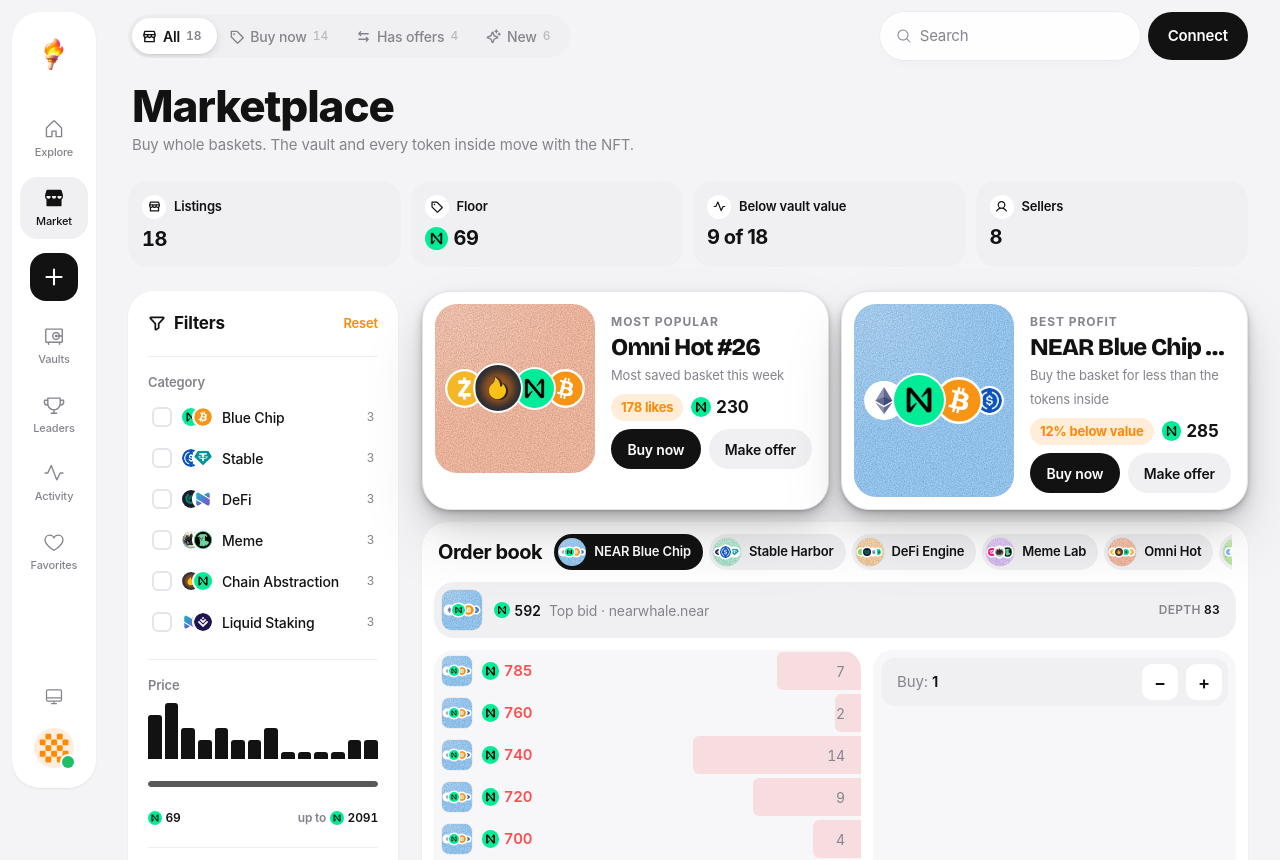
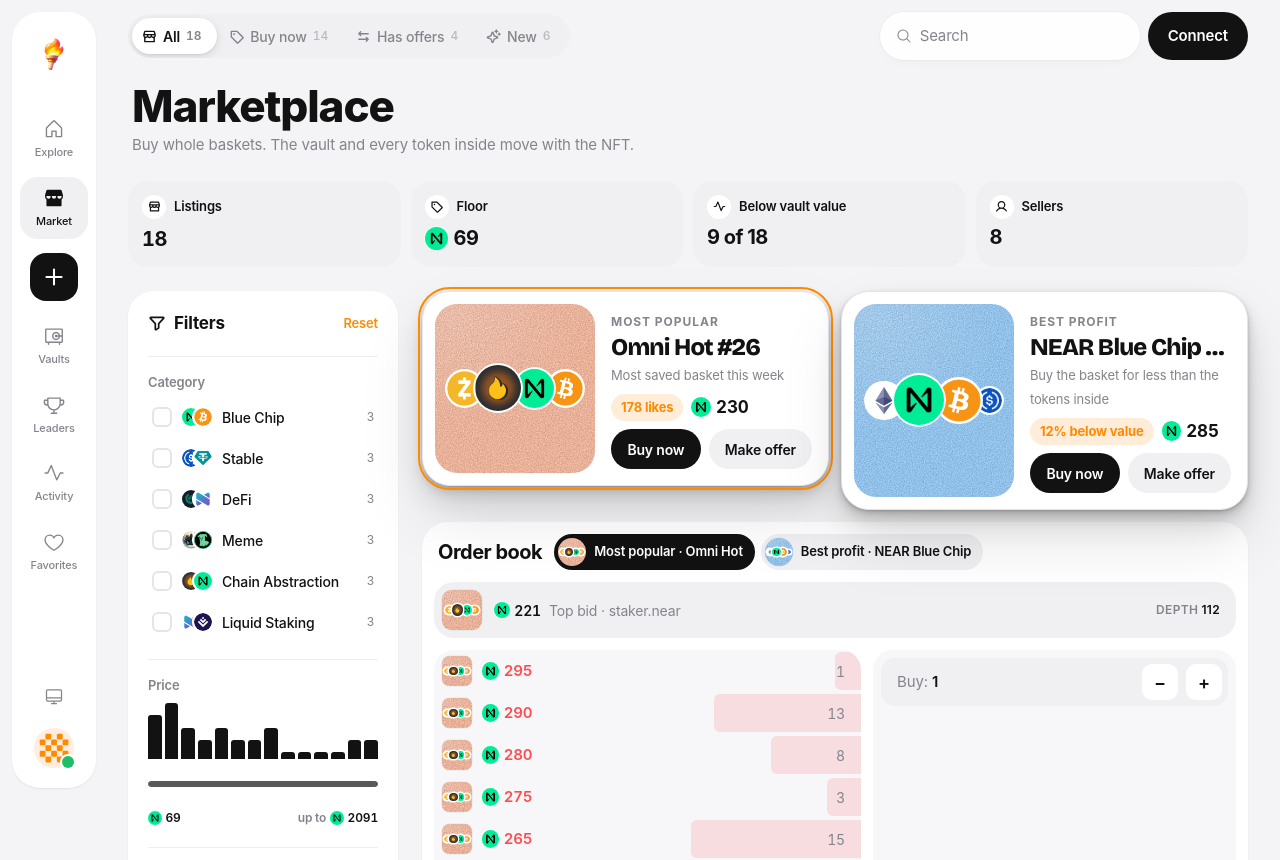
Before and after one commit to 0xpochita/torch, a Next.js app in the folder monorepo/apps/web/: page /market in a window 1280 px wide. Shown: the top 860 px of the page. Built offline with nearby package versions, Linux system fonts and the light colour scheme.

Commit message:
feat(web): market order book follows the two featured listings

```diff
--- a/monorepo/apps/web/src/app/market/market.tsx
+++ b/monorepo/apps/web/src/app/market/market.tsx
@@ -43,7 +43,8 @@ export function Market() {
   const [underValue, setUnderValue] = useState(false);
   const [sort, setSort] = useState<Sort>("low");
   const [layout, setLayout] = useState<(typeof LAYOUTS)[number]>("Grid");
-  const [bookId, setBookId] = useState(ETFS[0].id);
+  const [book, setBook] = useState<"popular" | "best">("popular");
+  const bookListing = book === "popular" ? POPULAR : BEST;
 
   const toggle = <T,>(list: T[], v: T) => (list.includes(v) ? list.filter((x) => x !== v) : [...list, v]);
   const reset = () => (setCats([]), setRebalance([]), setMaxPrice(MAX_PRICE), setUnderValue(false), setStatus("All"));
@@ -168,23 +169,24 @@ export function Market() {
 
         <main className="flex min-w-0 flex-col gap-3">
           <div className="grid gap-3 xl:grid-cols-2">
-            <Featured l={POPULAR} label="Most popular" stat={`${POPULAR.likes} likes`} sub="Most saved basket this week" />
-            <Featured l={BEST} label="Best profit" stat={`${Math.abs(vsValue(BEST)).toFixed(0)}% below value`} sub={`Buy the basket for less than the tokens inside`} />
+            <Featured l={POPULAR} label="Most popular" stat={`${POPULAR.likes} likes`} sub="Most saved basket this week" active={book === "popular"} onSelect={() => setBook("popular")} />
+            <Featured l={BEST} label="Best profit" stat={`${Math.abs(vsValue(BEST)).toFixed(0)}% below value`} sub={`Buy the basket for less than the tokens inside`} active={book === "best"} onSelect={() => setBook("best")} />
           </div>
           <OrderBook
-            etf={ETFS.find((e) => e.id === bookId)!}
+            etf={bookListing.etf}
+            ask={bookListing.priceNear}
             header={
               <div className="flex items-center gap-3 px-1">
                 <h2 className="text-[20px] font-bold">Order book</h2>
-                <div className="no-scrollbar -my-1 flex min-w-0 flex-1 gap-1.5 overflow-x-auto py-1">
-                  {ETFS.map((e) => (
+                <div className="flex gap-1.5">
+                  {([["popular", "Most popular", POPULAR], ["best", "Best profit", BEST]] as const).map(([k, label, l]) => (
                     <button
-                      key={e.id}
-                      onClick={() => setBookId(e.id)}
-                      className={`flex h-9 shrink-0 items-center gap-2 rounded-full pl-1 pr-3 text-[13px] font-semibold transition ${bookId === e.id ? "bg-text text-surface" : "bg-fill hover:bg-line"}`}
+                      key={k}
+                      onClick={() => setBook(k)}
+                      className={`flex h-9 shrink-0 items-center gap-2 rounded-full pl-1 pr-3 text-[13px] font-semibold transition ${book === k ? "bg-text text-surface" : "bg-fill hover:bg-line"}`}
                     >
-                      <Artwork etf={e} size={28} className="rounded-full" />
-                      {e.name}
+                      <Artwork etf={l.etf} size={28} className="rounded-full" />
+                      {label} · {l.etf.name}
                     </button>
                   ))}
                 </div>
@@ -248,11 +250,12 @@ export function Market() {
 }
 
 /** Highlighted listing: grainy basket art, React Bits BorderGlow edge that lights toward the cursor, ShinyText label. */
-function Featured({ l, label, stat, sub }: { l: Listing; label: string; stat: string; sub: string }) {
+function Featured({ l, label, stat, sub, active, onSelect }: { l: Listing; label: string; stat: string; sub: string; active: boolean; onSelect: () => void }) {
   const open = useTx();
   const bg = l.etf.bg;
   return (
-    <BorderGlow backgroundColor="var(--surface)" borderRadius={28} glowColor="32 100 60" colors={["#ff8a00", "#ffb340", "#ffd9a0"]} glowIntensity={0.9} edgeSensitivity={24} fillOpacity={0.35} className="w-full">
+    <div onClick={onSelect} className="cursor-pointer">
+    <BorderGlow backgroundColor="var(--surface)" borderRadius={28} glowColor="32 100 60" colors={["#ff8a00", "#ffb340", "#ffd9a0"]} glowIntensity={0.9} edgeSensitivity={24} fillOpacity={0.35} className={`w-full transition ${active ? "outline-2 outline-offset-2 outline-tint" : "outline-0"}`}>
       <div className="flex gap-4 p-3">
       <Link href={`/etf/${l.etf.id}`} className="relative isolate aspect-square w-[132px] shrink-0 overflow-hidden rounded-[22px] sm:w-[160px]" style={{ background: bg }}>
         <BasketArt allocation={l.etf.allocation} />
@@ -284,6 +287,7 @@ function Featured({ l, label, stat, sub }: { l: Listing; label: string; stat: st
       </div>
       </div>
     </BorderGlow>
+    </div>
   );
 }
 
--- a/monorepo/apps/web/src/components/order-book.tsx
+++ b/monorepo/apps/web/src/components/order-book.tsx
@@ -8,9 +8,10 @@ import { NearAmount } from "@/components/ui";
 import { ME, NEAR_USD, offersFor, type Etf } from "@/lib/mock";
 
 // ponytail: synthetic depth around the vault's ask and its open offers; replace with the indexer's order book
-function bookFor(etf: Etf, tick: number) {
-  const offers = offersFor(etf);
-  const floor = etf.listed ? etf.priceNear : Math.round((etf.navUsd / NEAR_USD) * 1.05);
+function bookFor(etf: Etf, tick: number, ask?: number) {
+  const ref = ask ?? (etf.listed ? etf.priceNear : Math.round((etf.navUsd / NEAR_USD) * 1.05));
+  const offers = offersFor(etf).map((o) => ({ ...o, priceNear: Math.round((o.priceNear / etf.priceNear) * ref) }));
+  const floor = ref;
   const n = Number(etf.id);
   const round = (v: number, up: boolean) => (up ? Math.ceil(v / tick) : Math.floor(v / tick)) * tick;
   const group = (rows: { price: number; qty: number }[], up: boolean) =>
@@ -35,12 +36,12 @@ function bookFor(etf: Etf, tick: number) {
 const TICKS = [1, 5, 10, 25] as const;
 
 /** Order book for this basket: asks above the floor band, bids below, trade ticket on the side. */
-export function OrderBook({ etf, header }: { etf: Etf; header?: React.ReactNode }) {
+export function OrderBook({ etf, header, ask }: { etf: Etf; header?: React.ReactNode; ask?: number }) {
   const open = useTx();
   const [tick, setTick] = useState<(typeof TICKS)[number]>(5);
   const [buyQty, setBuyQty] = useState(1);
   const [sellQty, setSellQty] = useState(0);
-  const { asks, bids, floor, offers } = bookFor(etf, tick);
+  const { asks, bids, floor, offers } = bookFor(etf, tick, ask);
   const bestBid = bids[0]?.price ?? 0;
   const max = Math.max(...asks.map((a) => a.qty), ...bids.map((b) => b.qty));
   const mine = etf.owner === ME;
```
